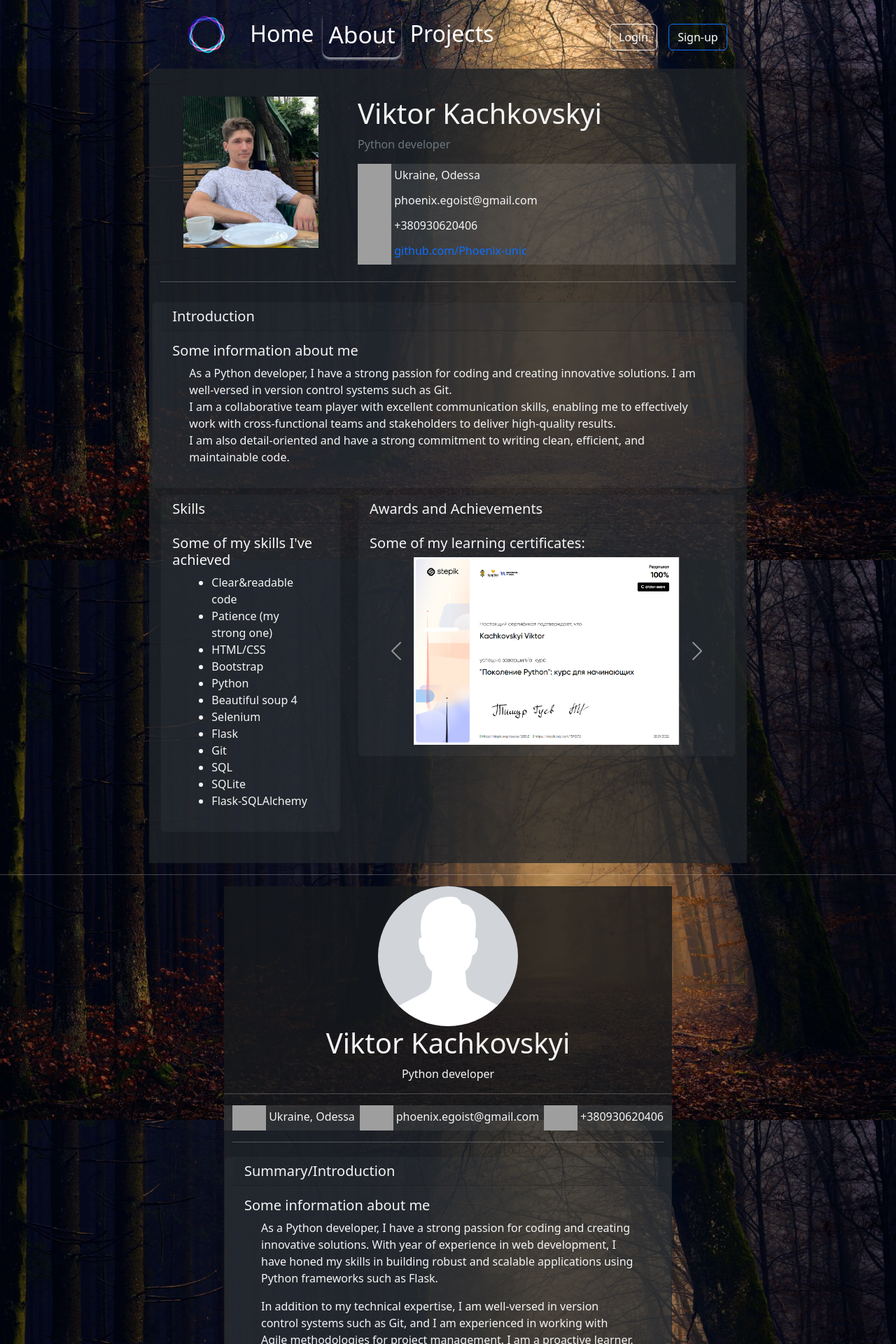
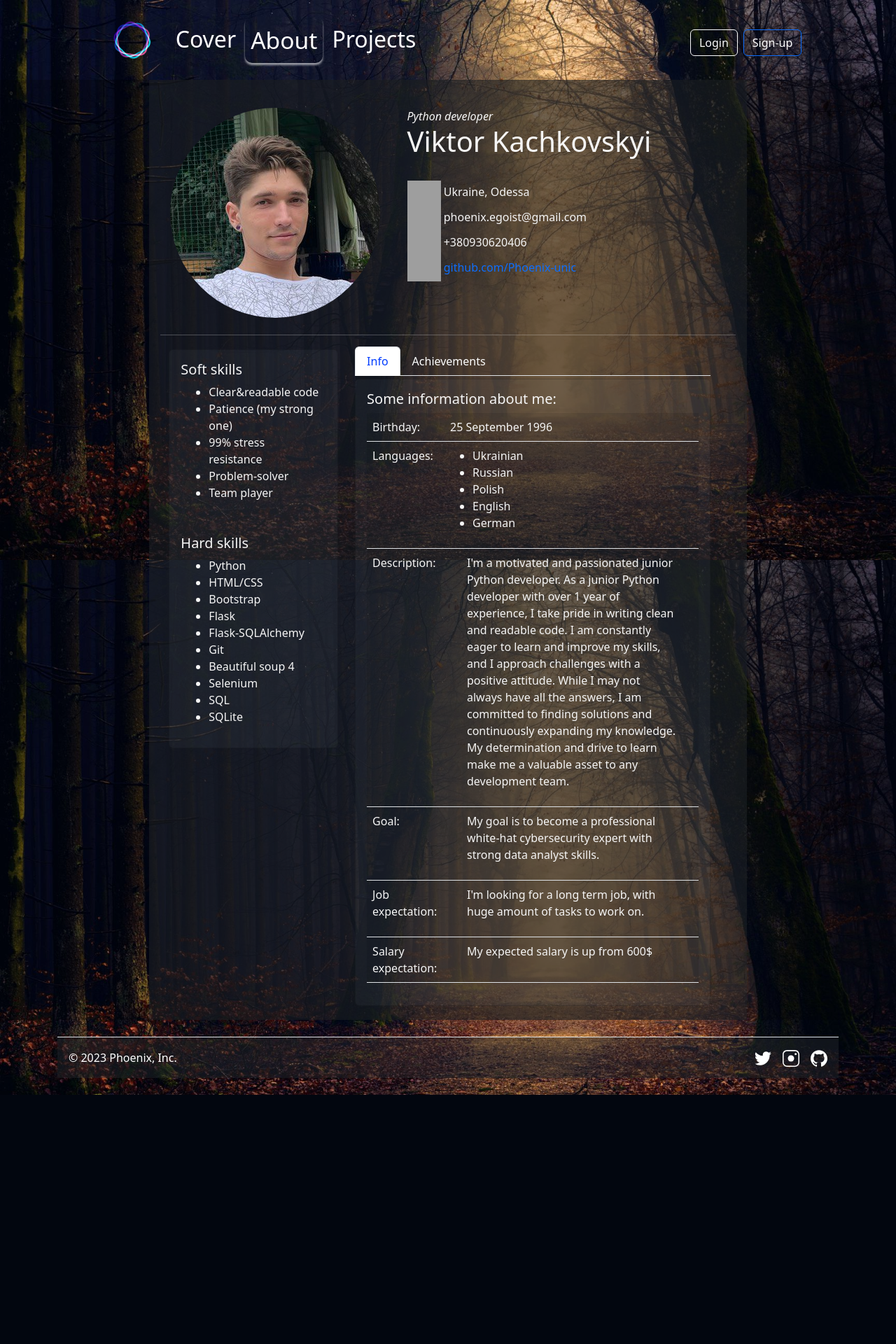
Before and after one commit to Phoenix-unic/my-blog, a Flask app: page /about in a window 1280 px wide. Shown: the top 1920 px of the page at 70% size. After the commit the page ends 1564 px from the top, so only its background shows below. Run offline with Flask 3, Linux system fonts and the light colour scheme; grey boxes are pictures that could not be loaded.

Commit message:
day two of doing profile, reworked expandable navbar

```diff
--- a/app.py
+++ b/app.py
@@ -14,9 +14,9 @@ def about():
     return render_template('about.html')
 
 
-@app.route('/blog')
-def blog():
-    return render_template('blog.html')
+@app.route('/projects')
+def projects():
+    return render_template('projects.html')
 
 
 @app.route('/login')
--- a/static/css/style.css
+++ b/static/css/style.css
@@ -46,7 +46,7 @@ header {
   margin: 0px 5px;
 }
 
-.nav-link:hover {
+header .nav-link:hover {
   border-radius: 10px;
   box-shadow: 0px 0px 5px rgba(255, 255, 255, 0.582);
 }
@@ -61,3 +61,11 @@ main {
   font-size: 1.5rem;
   /* background-color: rgba(0, 0, 0, 0.137); */
 }
+
+.nav-tabs>.nav-link {
+  color: white;
+}
+
+.nav-tabs>.nav-link.active {
+  color: rgb(0, 60, 255);
+}
--- a/templates/about.html
+++ b/templates/about.html
@@ -1,158 +1,180 @@
-{% extends 'layout.html' %} {% block title %} About {% endblock %} {% block
-active_about %}active-link{% endblock %} {% block main %}
-<div class="container p-3 bg-dark bg-opacity-75 col-lg-8 offset-2">
+{% extends 'layout.html' %}
+
+{% block title %}
+About
+{% endblock %}
+
+{% block active_about %}
+active-link
+{% endblock %}
+
+{% block main %}
+
+<div class="container p-3 bg-dark bg-opacity-50 col-xl-8 col-lg-10 col-md-12 mx-auto">
   <div class="row my-4">
-    <div class="col-lg-4">
-      <img
-        class="w-75 d-block mx-auto"
-        src="/static/images/doc_2023-04-15_10-19-45.png"
-        alt="profile-photo"
-      />
+    <div class="col-lg-5 col-md-6">
+      <img width="300" height="300" class="rounded-circle d-block mx-auto" src="/static/images/300x300-photo.png"
+        alt="profile-photo" />
     </div>
-    <div class="col-lg-8">
-      <h1>Viktor Kachkovskyi</h1>
-      <p class="text-muted text-secondary">Python developer</p>
-      <ul class="list-unstyled mx-auto my-0 bg-white bg-opacity-10">
+    <div class="col-lg-7 col-md-6">
+      <label for="contact" class="fst-italic">Python developer</label>
+      <h1 id="contact">Viktor Kachkovskyi</h1>
+      <br>
+      <ul class="list-unstyled mx-auto my-0">
         <li>
-          <img
-            with="36"
-            height="36"
-            src="https://img.icons8.com/nolan/64/marker.png"
-            alt="Location"
-          />
+          <img with="36" height="36" src="https://img.icons8.com/nolan/64/marker.png" alt="Location" />
           <span>Ukraine, Odessa</span>
         </li>
         <li>
-          <img
-            with="36"
-            height="36"
-            src="https://img.icons8.com/nolan/64/gmail.png"
-            alt="Email"
-          />
+          <img with="36" height="36" src="https://img.icons8.com/nolan/64/gmail.png" alt="Email" />
           <span>phoenix.egoist@gmail.com</span>
         </li>
         <li>
-          <img
-            with="36"
-            height="36"
-            src="https://img.icons8.com/nolan/64/phone.png"
-            alt="Contact phone"
-          />
+          <img with="36" height="36" src="https://img.icons8.com/nolan/64/phone.png" alt="Contact phone" />
           <span>+380930620406</span>
         </li>
         <li>
-          <img
-            with="36"
-            height="36"
-            src="https://img.icons8.com/nolan/64/github.png"
-            alt="GitHub"
-          />
+          <img with="36" height="36" src="https://img.icons8.com/nolan/64/github.png" alt="GitHub" />
           <a href="https://github.com/Phoenix-unic">github.com/Phoenix-unic</a>
         </li>
       </ul>
     </div>
   </div>
   <hr />
-  <div class="row my-4">
-    <div class="card my-1 bg-secondary bg-opacity-10">
-      <h5 class="card-header">Introduction</h5>
-      <div class="card-body">
-        <h5 class="card-title">Some information about me</h5>
-        <p class="mx-4">
-          As a Python developer, I have a strong passion for coding and creating
-          innovative solutions. I am well-versed in version control systems such
-          as Git. <br />I am a collaborative team player with excellent
-          communication skills, enabling me to effectively work with
-          cross-functional teams and stakeholders to deliver high-quality
-          results. <br />I am also detail-oriented and have a strong commitment
-          to writing clean, efficient, and maintainable code.
-        </p>
-      </div>
-    </div>
+  <div class="row container">
     <div class="col-lg-4">
       <div class="card my-1 bg-secondary bg-opacity-10">
-        <h5 class="card-header">Skills</h5>
         <div class="card-body">
-          <h5 class="card-title">Some of my skills I've achieved</h5>
-          <ul class="mx-4">
+          <h5 class="card-title">Soft skills</h5>
+          <ul class="mx-2">
             <li>Clear&readable code</li>
             <li>Patience (my strong one)</li>
+            <li>99% stress resistance</li>
+            <li>Problem-solver</li>
+            <li>Team player</li>
+          </ul>
+        </div>
+        <div class="card-body">
+          <h5 class="card-title">Hard skills</h5>
+          <ul class="mx-2">
+            <li>Python</li>
             <li>HTML/CSS</li>
             <li>Bootstrap</li>
-            <li>Python</li>
+            <li>Flask</li>
+            <li>Flask-SQLAlchemy</li>
+            <li>Git</li>
             <li>Beautiful soup 4</li>
             <li>Selenium</li>
-            <li>Flask</li>
-            <li>Git</li>
             <li>SQL</li>
             <li>SQLite</li>
-            <li>Flask-SQLAlchemy</li>
           </ul>
         </div>
       </div>
     </div>
-    <div id="other" class="col-lg-8">
+    <div class="col-lg-8">
+      <nav>
+        <div class="nav nav-tabs" id="nav-tab" role="tablist">
+          <button class="nav-link active" id="nav-home-tab" data-bs-toggle="tab" data-bs-target="#nav-home"
+            type="button" role="tab" aria-controls="nav-home" aria-selected="true">
+            Info
+          </button>
+          <button class="nav-link" id="nav-contact-tab" data-bs-toggle="tab" data-bs-target="#nav-contact" type="button"
+            role="tab" aria-controls="nav-contact" aria-selected="false">
+            Achievements
+          </button>
+        </div>
+      </nav>
+      <div class="tab-content" id="nav-tabContent">
+        <div class="tab-pane fade show active" id="nav-home" role="tabpanel" aria-labelledby="nav-home-tab"
+          tabindex="0">
           <div class="card my-1 bg-secondary bg-opacity-10">
-        <h5 class="card-header">Awards and Achievements</h5>
+            <div class="card-body">
+              <h5 class="card-title">Some information about me:</h5>
+              <table class="table table-active">
+                <tr>
+                  <td>Birthday:</td>
+                  <td>25 September 1996</td>
+                </tr>
+                <tr>
+                  <td>Languages:</td>
+                  <td>
+                    <ul>
+                      <li>Ukrainian</li>
+                      <li>Russian</li>
+                      <li>Polish</li>
+                      <li>English</li>
+                      <li>German</li>
+                    </ul>
+                  </td>
+                </tr>
+                <tr>
+                  <td>Description:</td>
+                  <td>
+                    <p class="mx-4">
+                      I'm a motivated and passionated junior Python developer.
+                      As a junior Python developer with over 1 year of experience, I take pride in writing clean and
+                      readable code. I am constantly eager to learn and improve my skills, and I approach challenges
+                      with a positive attitude. While I may not always have all the answers, I am committed to finding
+                      solutions and continuously expanding my knowledge. My determination and drive to learn make me a
+                      valuable asset to any development team.
+                    </p>
+                  </td>
+                </tr>
+                <tr>
+                  <td>Goal:</td>
+                  <td>
+                    <p class="mx-4">
+                      My goal is to become a professional white-hat cybersecurity expert with strong data analyst skills.
+                    </p>
+                  </td>
+                </tr>
+                <tr>
+                  <td>Job expectation:</td>
+                  <td>
+                    <p class="mx-4">
+                      I'm looking for a long term job, with huge amount of tasks to work on.
+                    </p>
+                  </td>
+                </tr>
+                <tr>
+                  <td>Salary expectation:</td>
+                  <td>
+                    <p class="mx-4">
+                      My expected salary is up from 600$
+                    </p>
+                  </td>
+                </tr>
+              </table>
+            </div>
+          </div>
+        </div>
+        <div class="tab-pane fade" id="nav-contact" role="tabpanel" aria-labelledby="nav-contact-tab" tabindex="0">
+          <div class="card my-1 bg-secondary bg-opacity-10">
             <div class="card-body">
               <h5 class="card-title">Some of my learning certificates:</h5>
-          <div
-            id="carouselExampleControls"
-            class="carousel slide"
-            data-bs-ride="carousel"
-          >
+              <div id="carouselExampleControls" class="carousel slide" data-bs-ride="carousel">
                 <div class="carousel-inner">
                   <div class="carousel-item active">
-                <img
-                  src="/static/images/certificates/beginners.png"
-                  class="d-block w-75 mx-auto"
-                  alt="..."
-                />
+                    <img src="/static/images/certificates/beginners.png" class="d-block w-100 mx-auto" alt="..." />
                   </div>
                   <div class="carousel-item">
-                <img
-                  src="/static/images/certificates/advanced.png"
-                  class="d-block w-75 mx-auto"
-                  alt="..."
-                />
+                    <img src="/static/images/certificates/advanced.png" class="d-block w-100 mx-auto" alt="..." />
                   </div>
                   <div class="carousel-item">
-                <img
-                  src="/static/images/certificates/python.png"
-                  class="d-block w-75 mx-auto"
-                  alt="..."
-                />
+                    <img src="/static/images/certificates/python.png" class="d-block w-100 mx-auto" alt="..." />
                   </div>
                   <div class="carousel-item">
-                <img
-                  src="/static/images/certificates/scraping.png"
-                  class="d-block w-75 mx-auto"
-                  alt="..."
-                />
+                    <img src="/static/images/certificates/scraping.png" class="d-block w-100 mx-auto" alt="..." />
                   </div>
                 </div>
-            <button
-              class="carousel-control-prev"
-              type="button"
-              data-bs-target="#carouselExampleControls"
-              data-bs-slide="prev"
-            >
-              <span
-                class="carousel-control-prev-icon"
-                aria-hidden="true"
-              ></span>
+                <button class="carousel-control-prev" type="button" data-bs-target="#carouselExampleControls"
+                  data-bs-slide="prev">
+                  <span class="carousel-control-prev-icon btn btn-dark" aria-hidden="true"></span>
                   <span class="visually-hidden">Previous</span>
                 </button>
-            <button
-              class="carousel-control-next"
-              type="button"
-              data-bs-target="#carouselExampleControls"
-              data-bs-slide="next"
-            >
-              <span
-                class="carousel-control-next-icon"
-                aria-hidden="true"
-              ></span>
+                <button class="carousel-control-next" type="button" data-bs-target="#carouselExampleControls"
+                  data-bs-slide="next">
+                  <span class="carousel-control-next-icon btn btn-dark" aria-hidden="true"></span>
                   <span class="visually-hidden">Next</span>
                 </button>
               </div>
@@ -161,169 +183,6 @@ active_about %}active-link{% endblock %} {% block main %}
         </div>
       </div>
     </div>
-
-<hr />
-<div class="container bg-dark bg-opacity-75 col-lg-6 offset-lg-3">
-  <div class="row text-center bg-black bg-opacity-25">
-    <ul class="list-unstyled mx-auto my-0">
-      <li>
-        <img
-          with="200"
-          height="200"
-          class="rounded-circle"
-          src="/static/images/default-avatar.png"
-          alt=""
-        />
-      </li>
-      <li>
-        <h1>Viktor Kachkovskyi</h1>
-      </li>
-      <li>
-        <p>Python developer</p>
-      </li>
-    </ul>
-    <hr />
-    <ul
-      class="list-unstyled d-flex justify-content-between mx-auto my-0 bg-white bg-opacity-10"
-    >
-      <li>
-        <img
-          with="36"
-          height="36"
-          src="https://img.icons8.com/nolan/64/marker.png"
-        />
-        <span>Ukraine, Odessa</span>
-      </li>
-      <li>
-        <img
-          with="36"
-          height="36"
-          src="https://img.icons8.com/nolan/64/gmail.png"
-        />
-        <span>phoenix.egoist@gmail.com</span>
-      </li>
-      <li>
-        <img
-          with="36"
-          height="36"
-          src="https://img.icons8.com/nolan/64/phone.png"
-        />
-        <span>+380930620406</span>
-      </li>
-    </ul>
-  </div>
-  <hr />
-  <div class="row">
-    <div class="card my-1 bg-secondary bg-opacity-10">
-      <h5 class="card-header">Summary/Introduction</h5>
-      <div class="card-body">
-        <h5 class="card-title">Some information about me</h5>
-        <p class="mx-4">
-          As a Python developer, I have a strong passion for coding and creating
-          innovative solutions. With year of experience in web development, I
-          have honed my skills in building robust and scalable applications
-          using Python frameworks such as Flask.
-        </p>
-        <p class="mx-4">
-          In addition to my technical expertise, I am well-versed in version
-          control systems such as Git, and I am experienced in working with
-          Agile methodologies for project management. I am a proactive learner,
-          always keeping up with the latest trends and best practices in
-          software development, and I thrive in fast-paced environments.
-        </p>
-        <p class="mx-4">
-          Apart from my technical skills, I am a collaborative team player with
-          excellent communication skills, enabling me to effectively work with
-          cross-functional teams and stakeholders to deliver high-quality
-          results. I am also detail-oriented and have a strong commitment to
-          writing clean, efficient, and maintainable code.
-        </p>
-        <p class="mx-4">
-          Overall, I am a dedicated and passionate Python developer, constantly
-          seeking new challenges and opportunities to expand my skill set. I am
-          excited about leveraging my expertise to develop innovative solutions
-          and contribute to the success of any project I work on.
-        </p>
-      </div>
-    </div>
-    <hr />
-    <div class="card my-1 bg-secondary bg-opacity-10">
-      <h5 class="card-header">Skills</h5>
-      <div class="card-body">
-        <h5 class="card-title">Some of my skills I've achieved</h5>
-        <ul class="mx-4">
-          <li>HTML/CSS</li>
-          <li>Python</li>
-          <li>Beautiful soup 4</li>
-          <li>Selenium</li>
-          <li>Flask</li>
-          <li>SQL</li>
-          <li>SQLite</li>
-          <li>SQLAlchemy</li>
-        </ul>
-      </div>
-    </div>
-    <hr />
-    <div class="card my-1 bg-secondary bg-opacity-10">
-      <h5 class="card-header">Awards and Achievements</h5>
-      <div class="card-body">
-        <h5 class="card-title">Some of my learning certificates:</h5>
-        <div
-          id="carouselExampleControls"
-          class="carousel slide"
-          data-bs-ride="carousel"
-        >
-          <div class="carousel-inner">
-            <div class="carousel-item active">
-              <img
-                src="/static/images/certificates/beginners.png"
-                class="d-block w-75 mx-auto"
-                alt="..."
-              />
-            </div>
-            <div class="carousel-item">
-              <img
-                src="/static/images/certificates/advanced.png"
-                class="d-block w-75 mx-auto"
-                alt="..."
-              />
-            </div>
-            <div class="carousel-item">
-              <img
-                src="/static/images/certificates/python.png"
-                class="d-block w-75 mx-auto"
-                alt="..."
-              />
-            </div>
-            <div class="carousel-item">
-              <img
-                src="/static/images/certificates/scraping.png"
-                class="d-block w-75 mx-auto"
-                alt="..."
-              />
-            </div>
-          </div>
-          <button
-            class="carousel-control-prev"
-            type="button"
-            data-bs-target="#carouselExampleControls"
-            data-bs-slide="prev"
-          >
-            <span class="carousel-control-prev-icon" aria-hidden="true"></span>
-            <span class="visually-hidden">Previous</span>
-          </button>
-          <button
-            class="carousel-control-next"
-            type="button"
-            data-bs-target="#carouselExampleControls"
-            data-bs-slide="next"
-          >
-            <span class="carousel-control-next-icon" aria-hidden="true"></span>
-            <span class="visually-hidden">Next</span>
-          </button>
-        </div>
-      </div>
-    </div>
   </div>
 </div>
 
--- a/templates/layout.html
+++ b/templates/layout.html
@@ -12,31 +12,32 @@
 </head>
 
 <body>
-  <header class="col-lg-8 mx-auto p-3">
-    <div class="container">
-      <div class="d-flex flex-wrap align-items-center justify-content-center justify-content-lg-start">
+  <header class="col-lg-10 col-md-12 mx-auto p-3">
+    <nav class="navbar navbar-expand-md ">
+      <div class="container-fluid">
         <a href="/" class="d-flex align-items-center mb-2 mb-lg-0 text-white text-decoration-none">
           <img src="/static/images/logo10-removebg-preview.png" class="logo mx-4" width="60" height="60"
             aria-label="Logo" />
         </a>
-        <ul class="nav col-12 col-lg-auto me-lg-auto mb-2 justify-content-center mb-md-0">
-          <li>
-            <a href="/" class="nav-link px-2 text-white {% block active_cover %}{% endblock %}">Home</a>
+        <button class="navbar-toggler btn-close-white fw-bold bg-white bg-opacity-50" type="button" data-bs-toggle="collapse"
+          data-bs-target="#navbarTogglerDemo01" aria-controls="navbarTogglerDemo01" aria-expanded="false"
+          aria-label="Toggle navigation">
+          <span class="navbar-toggler-icon"></span>
+        </button>
+        <div class="collapse navbar-collapse" id="navbarTogglerDemo01">
+          <ul class="navbar-nav me-auto mb-2 mb-lg-0">
+            <li class="nav-item">
+              <a href="/" class="nav-link px-2 text-white {% block active_cover %}{% endblock %}">Cover</a>
             </li>
-          <li>
+            <li class="nav-item">
               <a href="/about" class="nav-link px-2 text-white {% block active_about %}{% endblock %}">About</a>
             </li>
-          <li>
-            <a href="/blog" class="nav-link px-2 text-white {% block active_blog %}{% endblock %}">Projects</a>
+            <li class="nav-item">
+              <a href="/projects"
+                class="nav-link px-2 text-white {% block active_projects %}{% endblock %}">Projects</a>
             </li>
           </ul>
-
-        <!-- <form class="col-12 col-lg-auto mb-3 mb-lg-0 me-lg-3 mt-2" role="search">
-          <input type="search" class="form-control form-control-dark text-bg-dark" placeholder="Search..."
-            aria-label="Search" />
-        </form> -->
-
-        <div class="text-end">
+          <div class="d-flex text-end">
             <a href="/login">
               <button type="button" class="btn btn-outline-light me-2">
                 Login
@@ -50,10 +51,11 @@
           </div>
         </div>
       </div>
+    </nav>
   </header>
   <main class="bg-black bg-opacity-25">{% block main %}{% endblock %}</main>
   <div class="container">
-    <footer class="d-flex flex-wrap justify-content-between align-items-center py-3 my-4 border-top">
+    <footer class="d-flex flex-wrap bg-dark bg-opacity-50 justify-content-between align-items-center p-3 my-4 border-top">
       <div class="col-md-4 d-flex align-items-center">
         <span class="mb-3 mb-md-0 text-white">© 2023 Phoenix, Inc.</span>
       </div>
```
Also changed, not shown: templates/projects.html (renamed from templates/blog.html, +5 -2 lines), templates/sign_up.html (+30 -13 lines), static/images/300x300-photo.png (added). Lines whose indentation alone changed are shown as unchanged.
